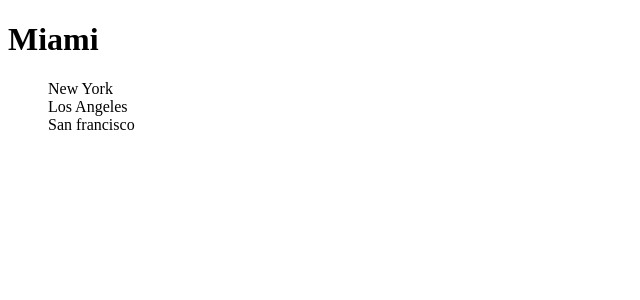
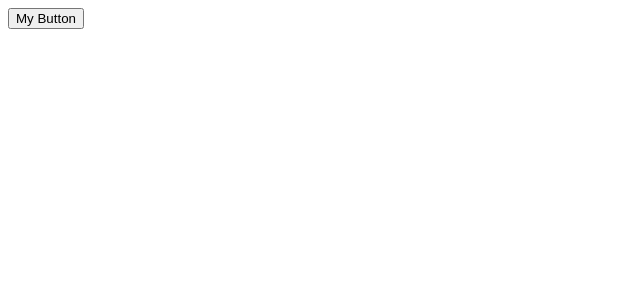
Before and after one commit to colonelagbo/react-app, a React (Vite) app: page / in a window 1280 px wide. Shown: the top 300 px of the page, without its empty margins (0-640 px from the left). Built offline with nearby package versions, Linux system fonts and the light colour scheme.

Commit message:
adding alert to a button

```diff
--- a/src/App.tsx
+++ b/src/App.tsx
@@ -1,10 +1,18 @@
-import ListGroup from "./components/ListGroup";
+import { useState } from "react";
+import Alert from "./components/Alert";
+import Button from "./components/Button";
 
 function App() {
-  const items = ["New York", "Los Angeles", "San francisco"];
+  const [alertVisible, setAlertVisibility] = useState(false);
+
   return (
     <div>
-      <ListGroup heading="Miami" items={items} onSelectItem={() => {}} />
+      {alertVisible && (
+        <Alert onClose={() => setAlertVisibility(false)}>My Alert</Alert>
+      )}
+      <Button color="primary" onClick={() => setAlertVisibility("true")}>
+        My Button
+      </Button>
     </div>
   );
 }
--- a/src/components/Alert.tsx
+++ b/src/components/Alert.tsx
@@ -1,4 +1,5 @@
 import React from "react";
+import Button from "./Button";
 
 interface Props {
   children: ReactNode;
@@ -8,7 +9,7 @@ interface Props {
 const Alert = ({ children, onClose }: Props) => {
   return (
     <div className="alert alert-primary alert-dismissible">
-      Alert
+      {children}
       <button
         type="button"
         className="btn-close"
--- a/src/components/Button.tsx
+++ b/src/components/Button.tsx
@@ -2,13 +2,13 @@ import react from "react";
 
 interface Props {
   children: string;
-  color?: string;
+  color?: "primary";
   onClick: () => void;
 }
 
 const Button = ({ children, onClick, color = "primary" }: Props) => {
   return (
-    <button className={"btn btn-" + color} onClick={onClick}>
+    <button className="btn btn-primary" onClick={onClick}>
       {children}
     </button>
   );
```
